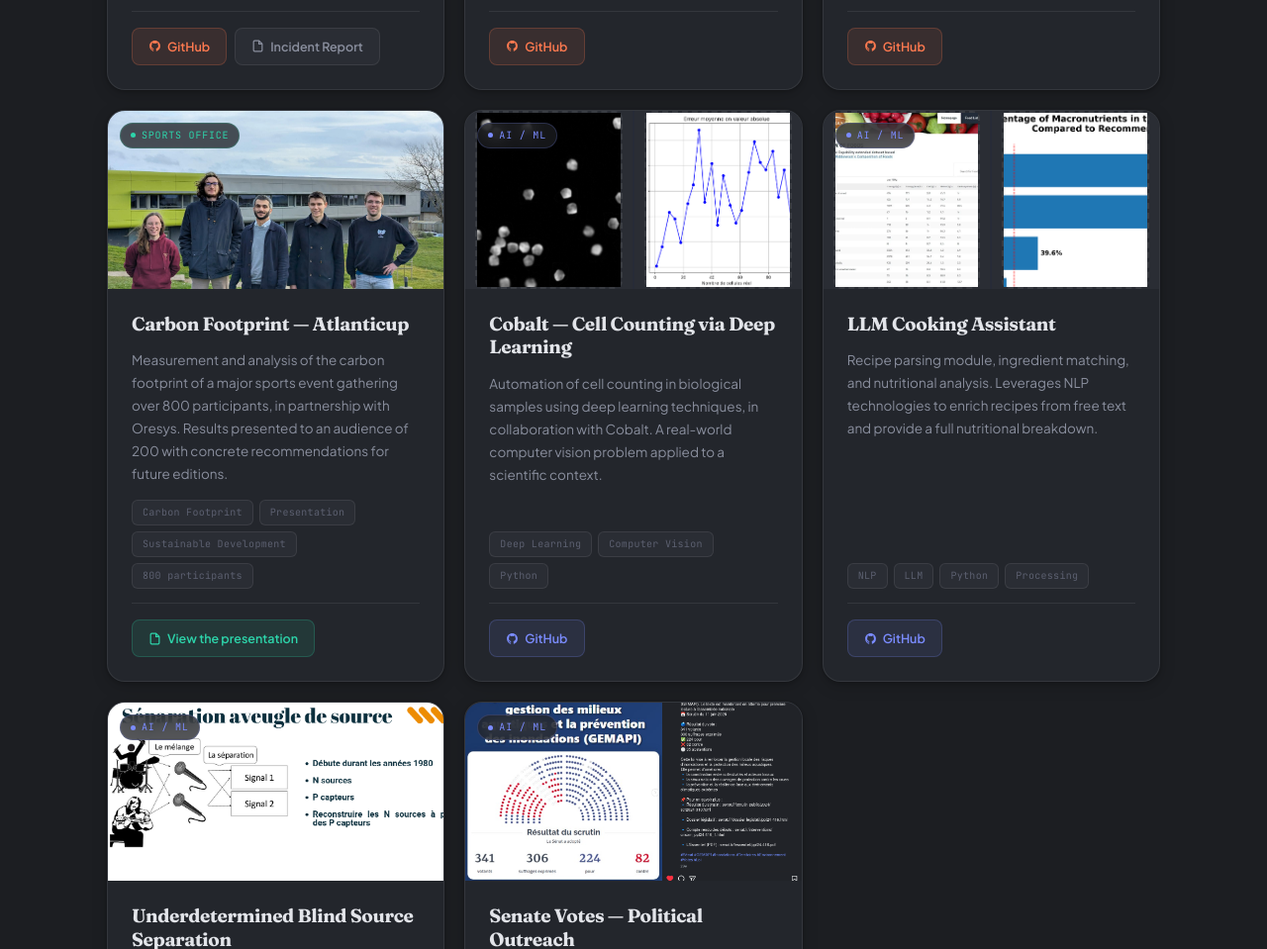
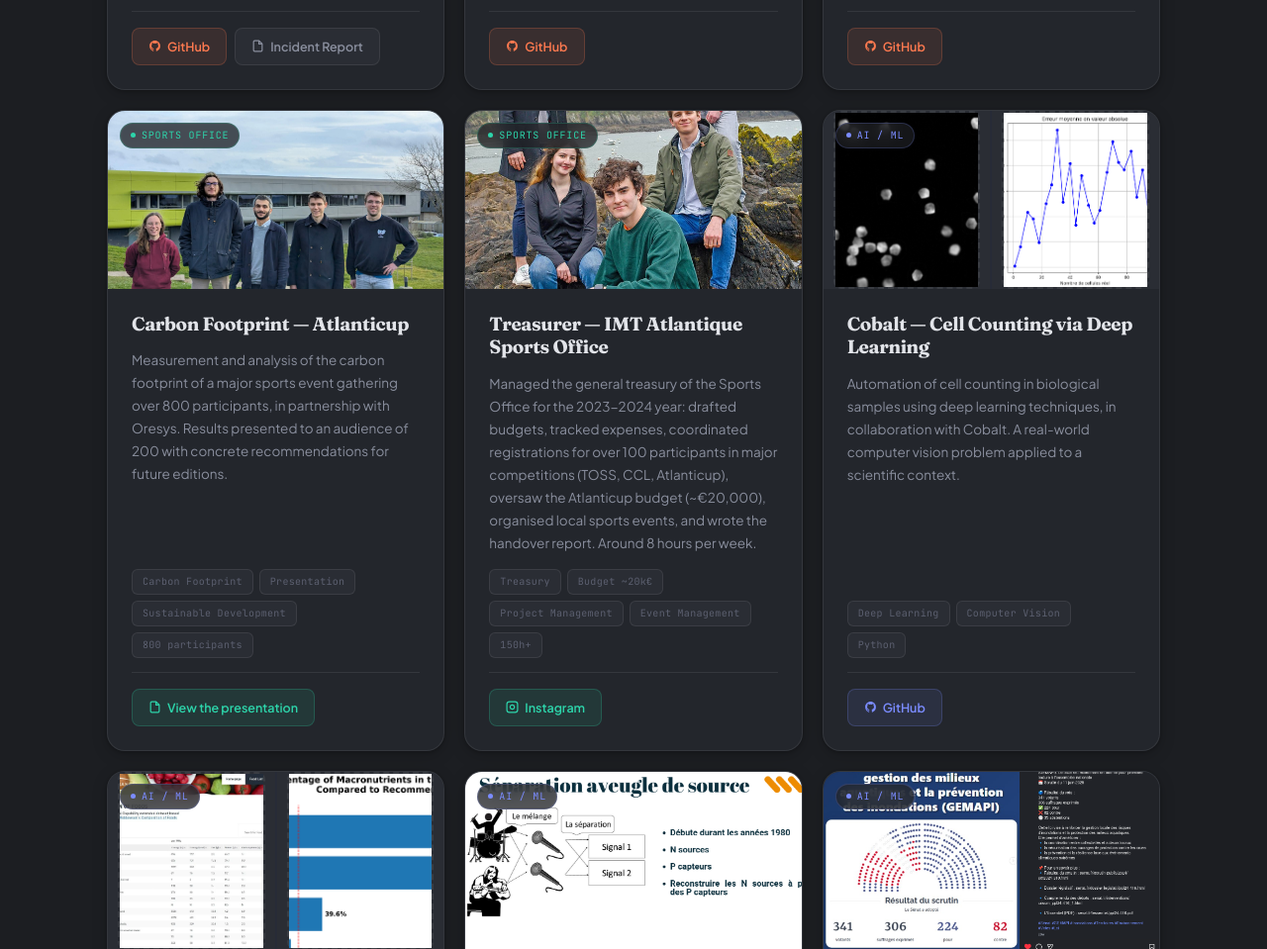
Before and after one commit to Cocobweb/Cocobweb.github.io, a plain HTML site: page index.html in a window 1280 px wide. Shown: the part 1192-2151 px from the top of the page at 99% size. Drawn offline with Linux system fonts and the light colour scheme.

Commit message:
ajout projet bds treso

```diff
--- a/index.html
+++ b/index.html
@@ -727,6 +727,35 @@
     </div>
   </div>
 
+  <!-- ── BDS : Trésorerie ── -->
+  <div class="card" data-cat="bds">
+    <div class="card-images one-image">
+      <div class="card-ribbon"><span class="rdot"></span><span data-i18n="ribbon_bds">Bureau des Sports</span></div>
+      <div class="img-slot">
+        <img src="assets/img/treso-bds.png" alt="Trésorerie BDS" />
+      </div>
+    </div>
+    <div class="card-body">
+      <div class="card-title" data-i18n="treso_title">Trésorier — Bureau des Sports IMT Atlantique</div>
+      <div class="card-desc" data-i18n="treso_desc">
+        Gestion de la trésorerie générale du BDS sur l'année 2023-2024 : budget prévisionnel, suivi des dépenses, coordination des inscriptions pour plus de 100 participants aux compétitions majeures (TOSS, CCL, Atlanticup), pilotage du budget Atlanticup (~20 000€), organisation d'événements sportifs locaux et rédaction du dossier de passation. Environ 8h par semaine.
+      </div>
+      <div class="card-tech">
+        <span class="tech-pill" data-i18n="pill_tresorerie">Trésorerie</span>
+        <span class="tech-pill">Budget ~20k€</span>
+        <span class="tech-pill" data-i18n="pill_gestion_projet">Gestion de projet</span>
+        <span class="tech-pill" data-i18n="pill_evenementiel">Événementiel</span>
+        <span class="tech-pill">150h+</span>
+      </div>
+      <div class="card-links">
+        <a class="card-link primary" href="https://www.instagram.com/p/C-paPC3qbau/?img_index=1" target="_blank">
+          <svg width="13" height="13" viewBox="0 0 24 24" fill="none" stroke="currentColor" stroke-width="2.2"><rect x="2" y="2" width="20" height="20" rx="5" ry="5"/><path d="M16 11.37A4 4 0 1 1 12.63 8 4 4 0 0 1 16 11.37z"/><line x1="17.5" y1="6.5" x2="17.51" y2="6.5"/></svg>
+          Instagram
+        </a>
+      </div>
+    </div>
+  </div>
+
   <!-- ── IA : Cobalt ── -->
   <div class="card" data-cat="ia">
     <div class="card-images two-images">
@@ -939,6 +968,11 @@
       pill_dev_durable:    'Développement Durable',
       pill_optimisation:   'Optimisation',
       pill_vulgarisation:  'Vulgarisation',
+      pill_tresorerie:     'Trésorerie',
+      pill_gestion_projet: 'Gestion de projet',
+      pill_evenementiel:   'Événementiel',
+      treso_title:         'Trésorier — Bureau des Sports IMT Atlantique',
+      treso_desc:          "Gestion de la trésorerie générale du BDS sur l'année 2023-2024 : budget prévisionnel, suivi des dépenses, coordination des inscriptions pour plus de 100 participants aux compétitions majeures (TOSS, CCL, Atlanticup), pilotage du budget Atlanticup (~20 000€), organisation d'événements sportifs locaux et rédaction du dossier de passation. Environ 8h par semaine.",
     },
     en: {
       nav_projects:        'Projects',
@@ -976,6 +1010,11 @@
       pill_dev_durable:    'Sustainable Development',
       pill_optimisation:   'Optimization',
       pill_vulgarisation:  'Outreach',
+      pill_tresorerie:     'Treasury',
+      pill_gestion_projet: 'Project Management',
+      pill_evenementiel:   'Event Management',
+      treso_title:         'Treasurer — IMT Atlantique Sports Office',
+      treso_desc:          'Managed the general treasury of the Sports Office for the 2023-2024 year: drafted budgets, tracked expenses, coordinated registrations for over 100 participants in major competitions (TOSS, CCL, Atlanticup), oversaw the Atlanticup budget (~€20,000), organised local sports events, and wrote the handover report. Around 8 hours per week.',
     }
   };
 
```
Also changed, not shown: assets/img/treso-bds.png (added).
